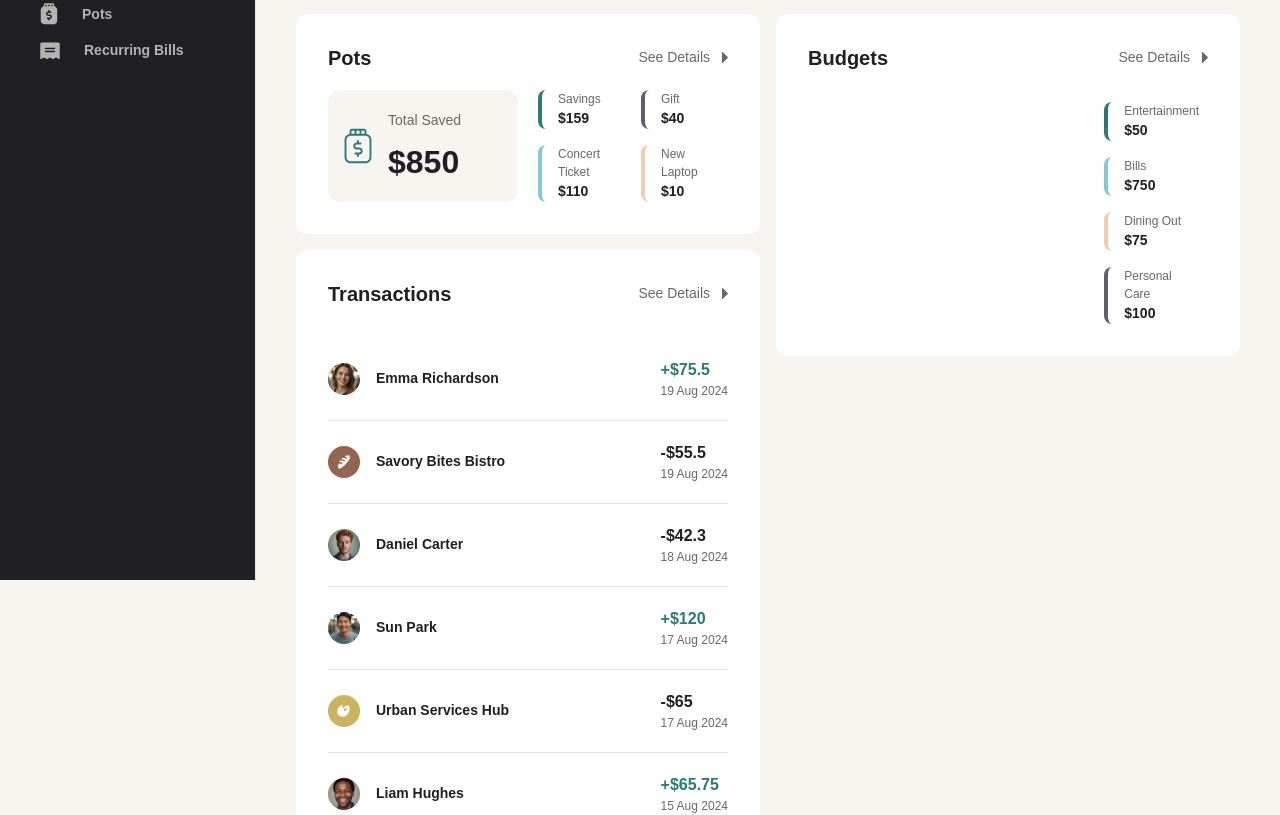
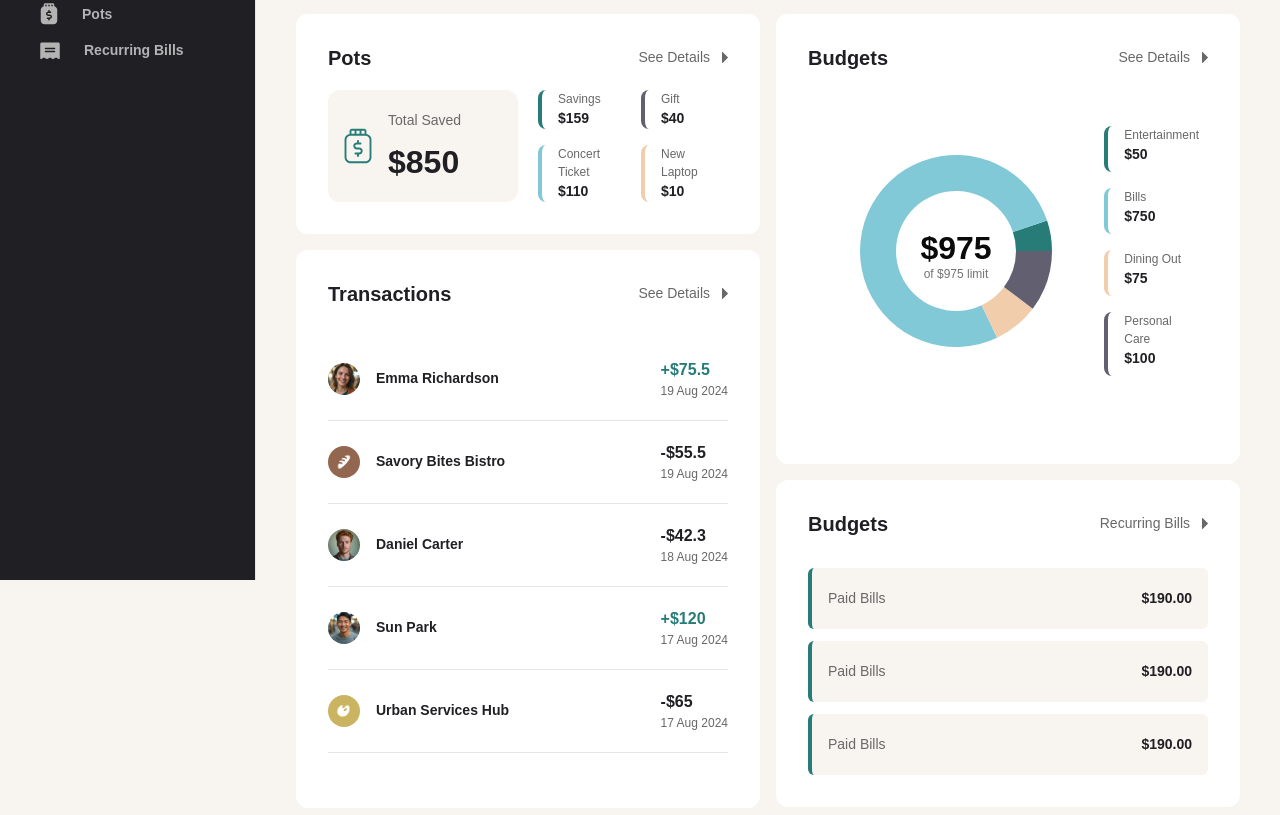
Before and after one commit to Briuwu/personal-finance-app, a Next.js app: page / in a window 1280 px wide. Shown: the part 220-1035 px from the top of the page. Built offline with nearby package versions, Linux system fonts and the light colour scheme.

Commit message:
Add recurring bills overview component, update budgets overview layout, and enhance transactions overview styling

```diff
--- a/app/(root)/components/budgets-overview.tsx
+++ b/app/(root)/components/budgets-overview.tsx
@@ -9,7 +9,7 @@ import { cn } from "@/lib/utils";
 export const BudgetsOverview = () => {
   const budgets = data.budgets;
   return (
-    <section className="space-y-8 rounded-xl bg-white p-8">
+    <section className="flex flex-col rounded-xl bg-white p-8 md:min-h-[450px]">
       <div className="flex items-center justify-between">
         <h4 className="text-preset-2 text-grey-900">Budgets</h4>
         <Link
@@ -19,7 +19,7 @@ export const BudgetsOverview = () => {
           See Details <Image src={caretRight} alt="" />
         </Link>
       </div>
-      <div className="grid grid-cols-1 md:grid-cols-[1fr,.35fr]">
+      <div className="my-auto grid md:grid-cols-[1fr,.35fr]">
         <BudgetsPieChart />
         <div className="grid grid-cols-2 gap-4 md:grid-cols-1">
           {budgets.map((budget, idx) => (
--- /dev/null
+++ b/app/(root)/components/recurring-bills-overview.tsx
@@ -0,0 +1,34 @@
+import Image from "next/image";
+import Link from "next/link";
+
+import caretRight from "@/public/icon-caret-right.svg";
+
+export const RecurringBillsOverview = () => {
+  return (
+    <section className="space-y-8 rounded-xl bg-white p-8">
+      <div className="flex items-center justify-between">
+        <h4 className="text-preset-2 text-grey-900">Budgets</h4>
+        <Link
+          href="/recurring-bills"
+          className="text-preset-4 flex items-center gap-3 text-grey-500"
+        >
+          Recurring Bills <Image src={caretRight} alt="" />
+        </Link>
+      </div>
+      <div className="space-y-3">
+        <div className="text-preset-4 flex items-center justify-between rounded-md border-l-4 border-green bg-beige-100 px-4 py-5">
+          <p className="text-grey-500">Paid Bills</p>
+          <p className="font-bold text-grey-900">$190.00</p>
+        </div>
+        <div className="text-preset-4 flex items-center justify-between rounded-md border-l-4 border-green bg-beige-100 px-4 py-5">
+          <p className="text-grey-500">Paid Bills</p>
+          <p className="font-bold text-grey-900">$190.00</p>
+        </div>
+        <div className="text-preset-4 flex items-center justify-between rounded-md border-l-4 border-green bg-beige-100 px-4 py-5">
+          <p className="text-grey-500">Paid Bills</p>
+          <p className="font-bold text-grey-900">$190.00</p>
+        </div>
+      </div>
+    </section>
+  );
+};
--- a/app/(root)/components/transactions-overview.tsx
+++ b/app/(root)/components/transactions-overview.tsx
@@ -17,7 +17,7 @@ export const TransactionsOverview = () => {
           See Details <Image src={caretRight} alt="" />
         </Link>
       </div>
-      <div className="divide-y">
+      <div className="h-full max-h-[438px] divide-y overflow-auto">
         {data.transactions.slice(0, 10).map((transaction, idx) => {
           const date = new Date(transaction.date);
           const formattedDate = date.toLocaleDateString("en-GB", {
--- a/app/(root)/page.tsx
+++ b/app/(root)/page.tsx
@@ -1,6 +1,7 @@
 import { Balances } from "./components/balances";
 import { BudgetsOverview } from "./components/budgets-overview";
 import { PotsOverview } from "./components/pots-overview";
+import { RecurringBillsOverview } from "./components/recurring-bills-overview";
 import { TransactionsOverview } from "./components/transactions-overview";
 
 export default function Home() {
@@ -15,6 +16,7 @@ export default function Home() {
         </div>
         <div className="space-y-4">
           <BudgetsOverview />
+          <RecurringBillsOverview />
         </div>
       </div>
     </div>
--- a/components/budget-piechart.tsx
+++ b/components/budget-piechart.tsx
@@ -46,7 +46,7 @@ export function BudgetsPieChart() {
   return (
     <ChartContainer
       config={chartConfig}
-      className="aspect-square max-h-[250px] place-self-center"
+      className="aspect-square h-full max-h-[250px] w-full place-self-center"
     >
       <PieChart>
         <ChartTooltip
```
